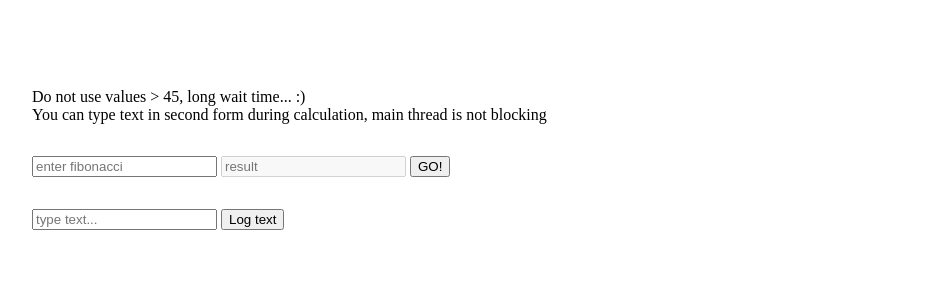
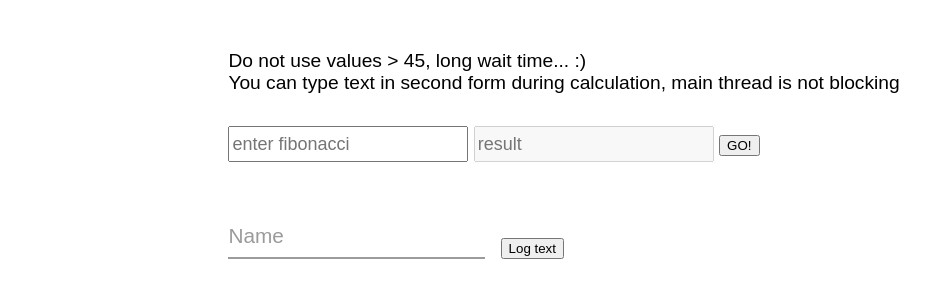
Before and after one commit to VladimirOlishevsky/simple-webworker, a plain HTML site: page index.html in a window 1280 px wide. Shown: the whole page, without its empty margins (76-1006 px from the left). Drawn offline with Linux system fonts and the light colour scheme.

Commit message:
update styles

```diff
--- a/index.html
+++ b/index.html
@@ -9,7 +9,7 @@
 </head>
 
 <body>
-    <div class="wrapper">
+    <div class="content">
         <div>
             <div>
                 Do not use values > 45, long wait time... :)
@@ -19,16 +19,18 @@
             </div>
         </div>
         <form action="">
-            <input type="number" placeholder="enter fibonacci" />
-            <input type="text" placeholder="result" disabled />
+            <input type="number" placeholder="enter fibonacci" size="40" id="fibonacci" />
+            <input type="text" placeholder="result" disabled id="result" />
             <button>GO!</button>
         </form>
-        <form action="">
-            <input type="text" placeholder="type text..." />
+        <form action="" class="form__group field">
+            <input type="input" class="form__field" placeholder="Name" name="name" id='name' required />
+            <label for="name" class="form__label">Name</label>
             <button>Log text</button>
         </form>
         <div id="entered text"></div>
     </div>
     <script src="main.js"></script>
 </body>
+
 </html>
--- a/main.js
+++ b/main.js
@@ -17,5 +17,7 @@ document.forms[1].addEventListener('submit', (e) => {
     e.preventDefault();
     const logTextElement = document.getElementById("entered text");
     const value = e.target.elements[0].value;
-    logTextElement.innerHTML += value
+    logTextElement.innerHTML = value;
+
+    console.log(logTextElement)
 })
--- a/styles.css
+++ b/styles.css
@@ -1,6 +1,96 @@
-.wrapper {
+html {
+    height: 100%;
+}
+
+body {
+    font-family: 'Poppins', sans-serif;
+    margin: 0;
+    padding: 0;
+    height: 100%;
+    display: flex;
+    align-items: center;
+    justify-content: center;
+    font-size: 1.2rem;
+}
+
+button {
+    white-space: nowrap;
+    height: max-content;
+}
+
+.content {
     display: flex;
     flex-direction: column;
     gap: 32px;
-    padding: 80px 100px;
+    height: 700px;
 }
+
+#fibonacci, #result {
+    height: 30px;
+    font-size: 18px;
+}
+
+.form__group {
+    position: relative;
+    padding: 15px 0 0;
+    margin-top: 10px;
+    width: 50%;
+    display: flex;
+    gap: 16px;
+    align-items: flex-end;
+}
+
+.form__field {
+    font-family: inherit;
+    width: 100%;
+    border: 0;
+    border-bottom: 2px solid #9b9b9b;
+    outline: 0;
+    font-size: 1.3rem;
+    padding: 7px 0;
+    background: transparent;
+    transition: border-color 0.2s;
+}
+
+.form__field::placeholder {
+    color: transparent;
+}
+
+.form__field:placeholder-shown~.form__label {
+    font-size: 1.3rem;
+    cursor: text;
+    top: 20px;
+}
+
+.form__label {
+    position: absolute;
+    top: 0;
+    display: block;
+    transition: 0.2s;
+    font-size: 1rem;
+    color: #9b9b9b;
+}
+
+.form__field:focus {
+    padding-bottom: 6px;
+    font-weight: 700;
+    border-width: 3px;
+    border-image: linear-gradient(to right, #11998e, #38ef7d);
+    border-image-slice: 1;
+}
+
+.form__field:focus~.form__label {
+    position: absolute;
+    top: 0;
+    display: block;
+    transition: 0.2s;
+    font-size: 1rem;
+    color: #11998e;
+    font-weight: 700;
+}
+
+/* reset input */
+.form__field:required,
+.form__field:invalid {
+    box-shadow: none;
+}
```
